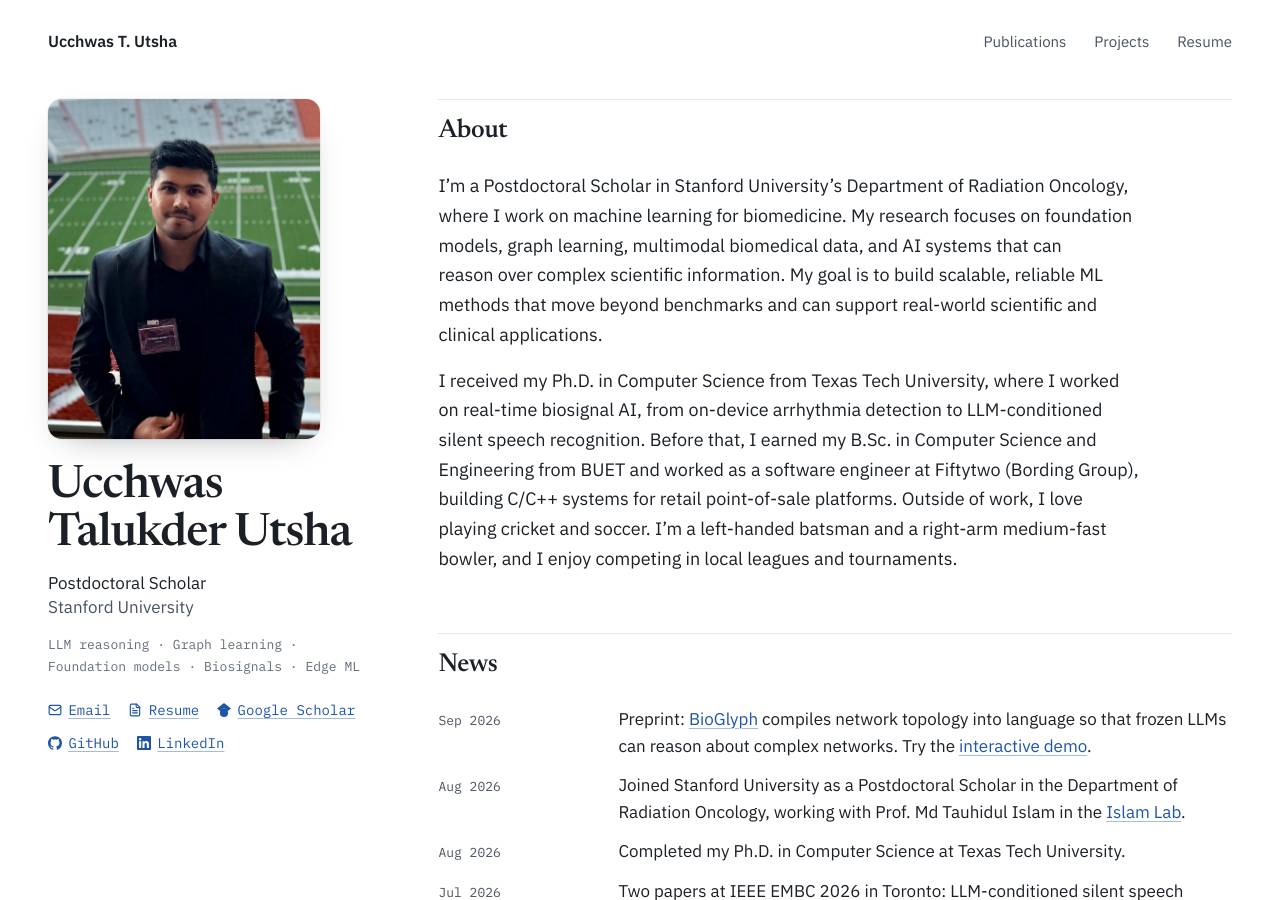
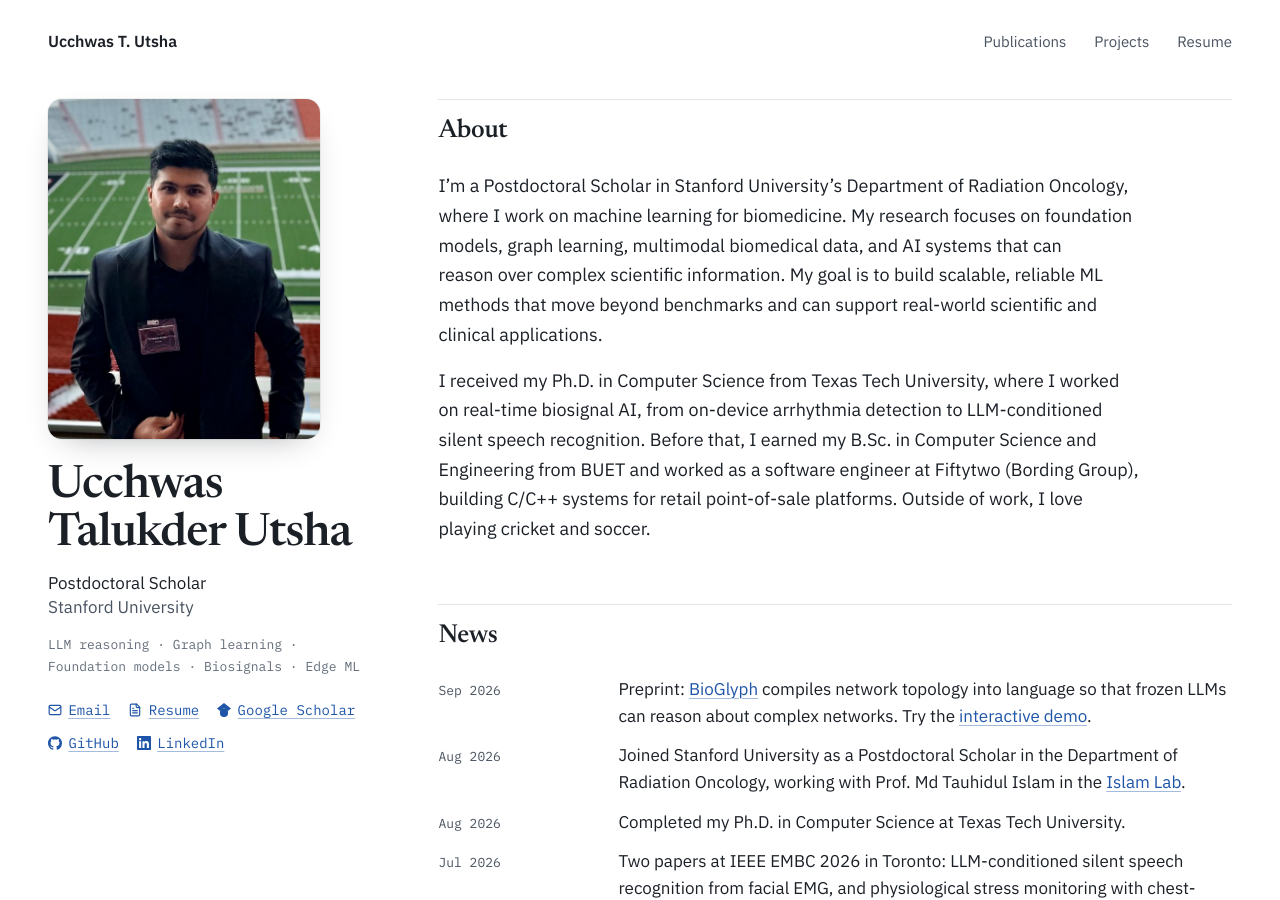
Before and after one commit to Ucchwas/Ucchwas.github.io, a Jekyll site: the page built from index.html, in a window 1280 px wide and 900 px high. Built offline with Jekyll 4.4.1, drawn with Linux system fonts in a browser that asks for light colours.

Commit message:
Updated work

```diff
--- a/index.html
+++ b/index.html
@@ -38,8 +38,7 @@ redirect_from:
           biosignal AI, from on-device arrhythmia detection to LLM-conditioned silent speech recognition.
           Before that, I earned my B.Sc. in Computer Science and Engineering from BUET and worked as a
           software engineer at Fiftytwo (Bording Group), building C/C++ systems for retail point-of-sale
-          platforms. Outside of work, I love playing cricket and soccer. I’m a left-handed batsman and a
-          right-arm medium-fast bowler, and I enjoy competing in local leagues and tournaments.
+          platforms. Outside of work, I love playing cricket and soccer.
         </p>
       </div>
     </section>
```
